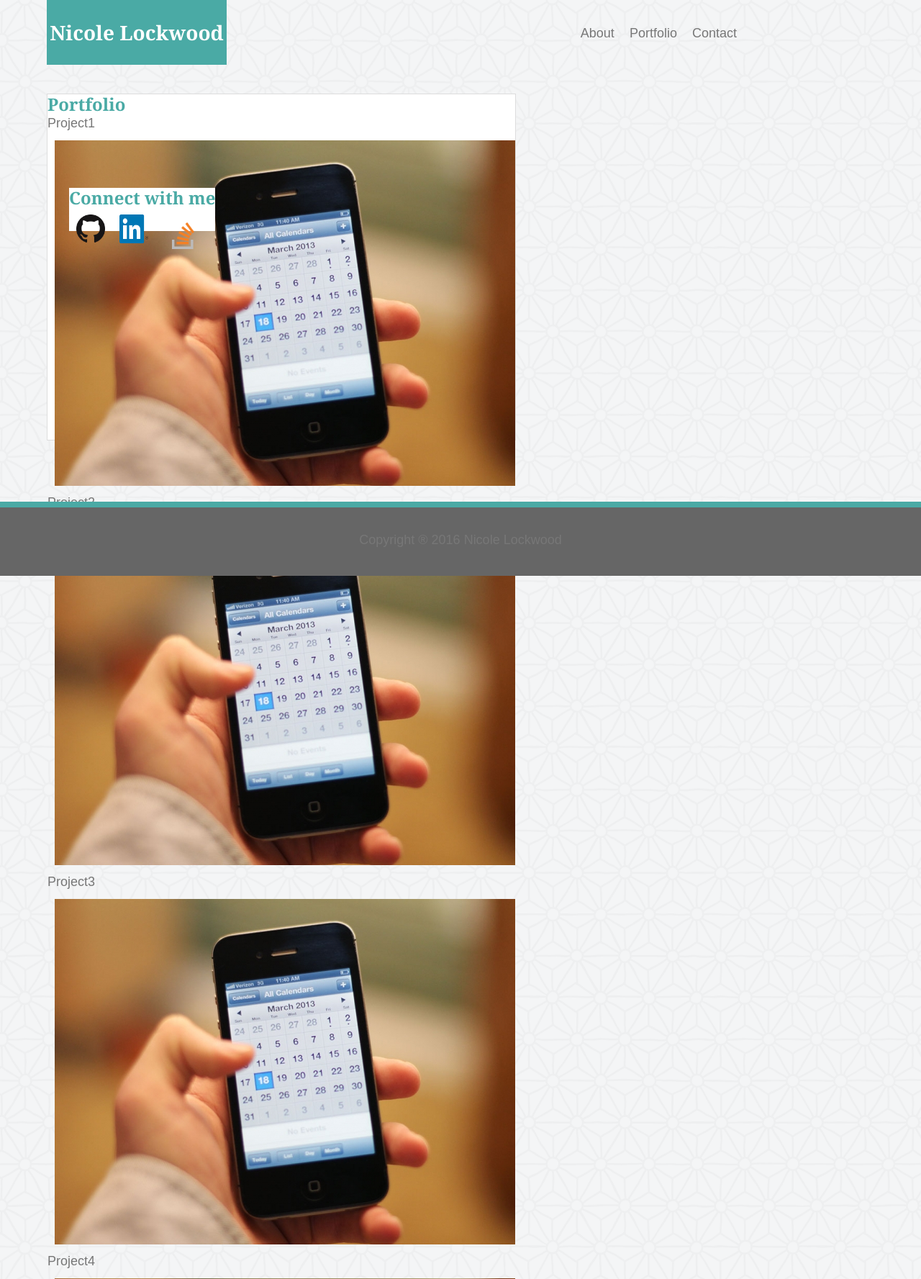
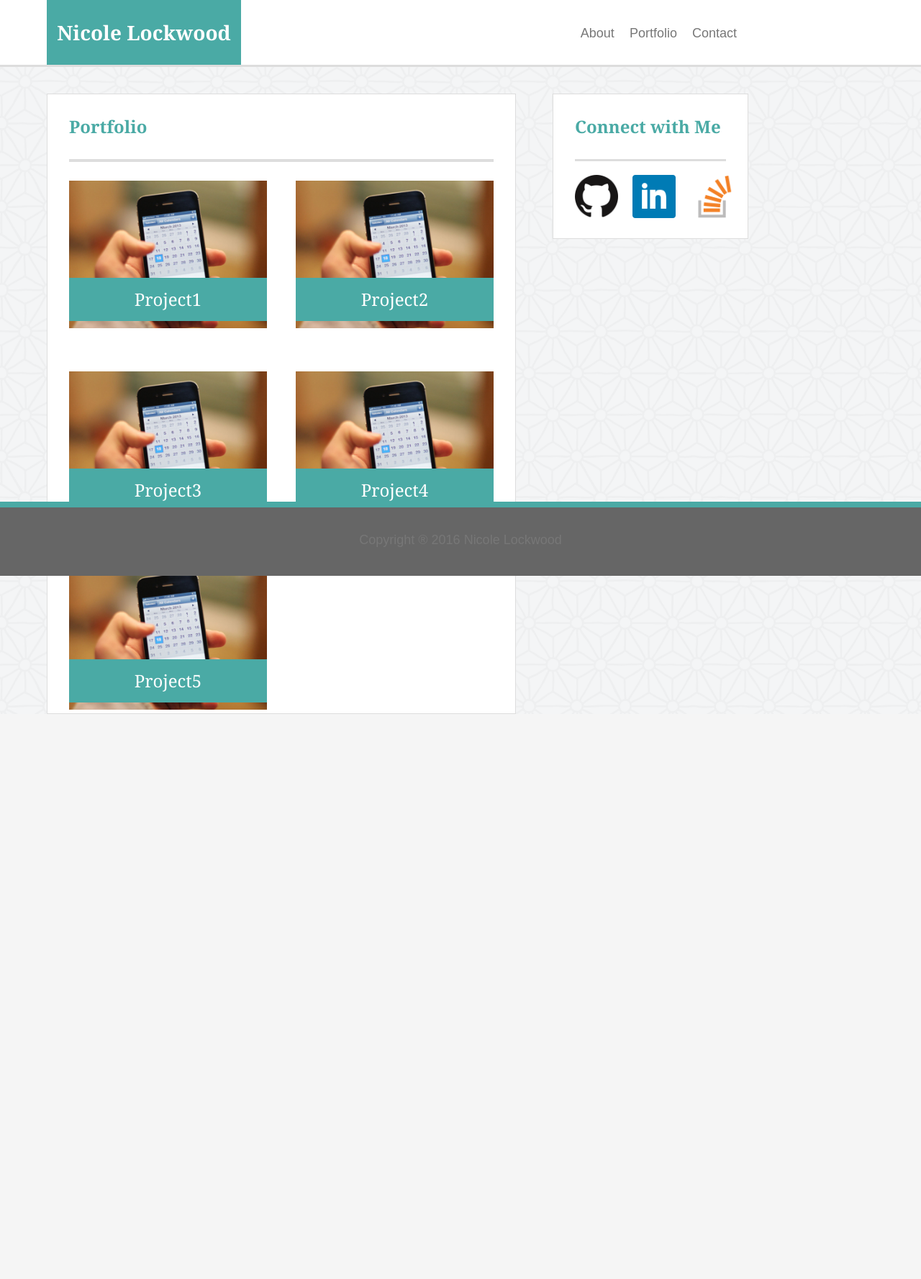
Before and after one commit to lockwoni/Basic-Portfolio, a PHP site: page /portfolio.html in a window 1280 px wide. Shown: the top 1777 px of the page at 72% size. After the commit the page ends 992 px from the top, so only its background shows below. Run offline with PHP 8.4, Linux system fonts and the light colour scheme.

Commit message:
updated CSS & HTML files

```diff
--- a/assets/css/style.css
+++ b/assets/css/style.css
@@ -20,7 +20,7 @@ html, body {
 
 header {
 	background-color: #4aaaa5;
-	width:250px;
+	width:270px;
 	height:90px;
 	position:fixed;
 	left:65px;
@@ -73,7 +73,7 @@ h2 {
 	background-color:#ffffff;
 	border:1px solid #dddddd;
 	width:650px;
-	height:480px;
+	height:600px;
 	position:absolute;
 	left:65px;
 	top:130px;
@@ -88,7 +88,7 @@ h2 {
 	z-index:2;
 	}
 
-#about-head {
+#about-head, #contact-head, #portfolio-head {
 	border-bottom:4px solid #dddddd;
 	width:590px;
 	position:absolute;
@@ -96,7 +96,7 @@ h2 {
 	z-index:3;
 }
 
-#about-me {
+#about-me, form {
 	background-color:#ffffff;
 	width:590px;
 	position:absolute;
@@ -108,6 +108,79 @@ h2 {
 img {
 	float:left;
 	margin:10px;
+}
+
+input, textarea {
+	padding:5px;
+	opacity:0.5;
+	width:590px;
+}
+
+textarea {
+	height:200px;
+}
+
+#contact-div {
+	height:605px;
+}
+
+#portfolio-div {
+	height:860px;
+}
+
+#submit {
+	background-color:#4aaaa5;
+	font-size:18px;
+	line-height: 150%;
+	color:#ffffff;
+	opacity:100;
+	border:1px solid #dddddd;
+	font-family:'Arial', 'Helvetica Neue', Helvetica, sans-serif;
+	width:115px;
+	height:40px;
+	position:relative;
+	top:20px;
+}
+
+.img-div {
+	height:205px;
+	width:275px;
+	position:relative;
+	z-index:-2;
+	float:left;
+	margin-bottom:60px;
+	margin-right:40px;
+	top:55px;
+	left:10px;
+	line-height:60px;
+}
+
+.img-hold {
+	height:205px;
+	width:275px;
+	position:relative;
+	z-index:-1;
+	float:left;
+	margin-bottom:60px;
+	margin-right:40px;
+	top:55px;
+	left:10px;
+}
+
+h3 {
+	font-family: Georgia, Times, "Times New Roman", serif;
+	font-size:24px;
+	text-align: center;
+	vertical-align: middle;
+	background-color:#4aaaa5;
+	color:#ffffff;
+	width:275px;
+	height:60px;
+	position:absolute;
+	z-index:10;
+	float:left;
+	top:200px;
+	left:20px;
 }
 
 .container2 {
@@ -132,18 +205,13 @@ img {
 #connect {
 	background-color:#ffffff;
 	position:absolute;
-	top:130px;
-	left:30px;
+	top:102px;
+	left:20px;
 	height:60px;
 	z-index: 2;
 }
 
-#GitHub, #LinkedIn {
-	height:40px;
-	width:40px;
-}
-
-#Stackoverflow {
+#GitHub, #LinkedIn, #Stackoverflow {
 	height:60px;
 	width:60px;
 }
--- a/portfolio.html
+++ b/portfolio.html
@@ -6,8 +6,10 @@
 	<title>Nicole Lockwood</title>
 	<link rel="stylesheet" type="text/css" href="assets\css\reset.css">
 	<link rel="stylesheet" type="text/css" href="assets\css\style.css">
+</head>
 
-	<div class="banner">
+<body>
+	<div id="banner">
 		<header>
 			<h1>Nicole Lockwood</h1>
 		</header>
@@ -18,49 +20,65 @@
 			<li><a href="contact.html">Contact</a></li>
 		</ul>
 	</div>
-</head>
 
-<body>
-	<div class="container">
+	<div>
+	<div class="container" id="portfolio-div">
 
-		<div id="Portfolio">
-
+		<div class="section-head" id="portfolio-head">
 			<h2>Portfolio</h2>
-
-				<h3>Project1</h3>
-				<img id="Placeholder" src="https://github.com/lockwoni/Basic-Portfolio/blob/master/assets/images/Placeholder_Image.jpg?raw=true" alt="Placeholder">
-
-				<h3>Project2</h3>
-				<img id="Placeholder" src="https://github.com/lockwoni/Basic-Portfolio/blob/master/assets/images/Placeholder_Image.jpg?raw=true" alt="Placeholder">
-
-				<h3>Project3</h3>
-				<img id="Placeholder" src="https://github.com/lockwoni/Basic-Portfolio/blob/master/assets/images/Placeholder_Image.jpg?raw=true" alt="Placeholder">
-
-				<h3>Project4</h3>
-				<img id="Placeholder" src="https://github.com/lockwoni/Basic-Portfolio/blob/master/assets/images/Placeholder_Image.jpg?raw=true" alt="Placeholder">
-
-				<h3>Project5</h3>
-				<img id="Placeholder" src="https://github.com/lockwoni/Basic-Portfolio/blob/master/assets/images/Placeholder_Image.jpg?raw=true" alt="Placeholder">
-
 		</div>
 
-		<div id="connect">
+		<section id="Portfolio">
+			<div class="img-div">
+				<img class="img-hold" src="https://github.com/lockwoni/Basic-Portfolio/blob/master/assets/images/Placeholder_Image.jpg?raw=true" alt="Placeholder">
+				<h3>Project1</h3>
+			</div>
 
-			<h2>Connect with me</h2>
+			<div class="img-div">
+				<img class="img-hold" src="https://github.com/lockwoni/Basic-Portfolio/blob/master/assets/images/Placeholder_Image.jpg?raw=true" alt="Placeholder">
+				<h3>Project2</h3>
+			</div>
 
-			<img id="GitHub" src="https://github.com/lockwoni/Basic-Portfolio/blob/master/assets/images/GitHub-Mark-64px.png?raw=true" alt="GitHub Link">
+			<div class="img-div">
+				<img class="img-hold" src="https://github.com/lockwoni/Basic-Portfolio/blob/master/assets/images/Placeholder_Image.jpg?raw=true" alt="Placeholder">
+				<h3>Project3</h3>
+			</div>
 
-			<img id="LinkedIn" src="https://github.com/lockwoni/Basic-Portfolio/blob/master/assets/images/LinkedIn_Icon_66px.png?raw=true" alt="LinkedIn Link">
+			<div class="img-div">
+				<img class="img-hold" src="https://github.com/lockwoni/Basic-Portfolio/blob/master/assets/images/Placeholder_Image.jpg?raw=true" alt="Placeholder">
+				<h3>Project4</h3>
+			</div>
 
-			<img id="Stackoverflow" src="https://github.com/lockwoni/Basic-Portfolio/blob/master/assets/images/Stackoverflow_Icon.png?raw=true" alt="Stackoverflow Link">
+			<div class="img-div">
+				<img class="img-hold" src="https://github.com/lockwoni/Basic-Portfolio/blob/master/assets/images/Placeholder_Image.jpg?raw=true" alt="Placeholder">
+				<h3>Project5</h3>
+			</div>
+		</section>
 		</div>
 
+	<div class="container2">
+		<div class="section-head" id="connect-head">
+			<h2>Connect with Me</h2>
+		</div>
+
+		<section id="connect">
+			<a href="https://github.com/lockwoni" target="_blank">
+				<img id="GitHub" src="https://github.com/lockwoni/Basic-Portfolio/blob/master/assets/images/Github.png?raw=true" alt="GitHub Link">
+			</a>
+
+			<a href="https://www.linkedin.com/in/nicolelockwood1" target="_blank">
+				<img id="LinkedIn" src="https://github.com/lockwoni/Basic-Portfolio/blob/master/assets/images/Linkedin.png?raw=true" alt="LinkedIn Link">
+			</a>
+
+			<a href="http://stackoverflow.com/users/7402335/nlockwood?tab=profile" target="_blank">
+				<img id="Stackoverflow" src="https://github.com/lockwoni/Basic-Portfolio/blob/master/assets/images/Stackoverflow.png?raw=true" alt="Stackoverflow Link">
+			</a>
+		</section>
 	</div>
 
-	<div class="footer">
-		<footer>Copyright &reg 2016 Nicole Lockwood</footer>
+	<footer class="footer">
+		Copyright &reg 2016 Nicole Lockwood
+	</footer>
 	</div>
-
 </body>
-
 </html>
```
Also changed, not shown: contact.html (+28 -20 lines), index.html (+14 -6 lines).
